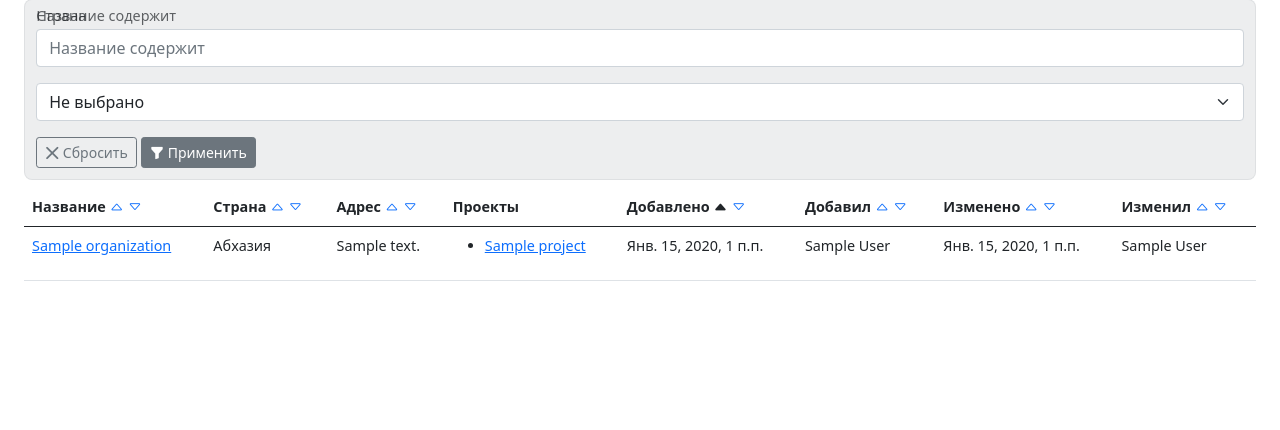
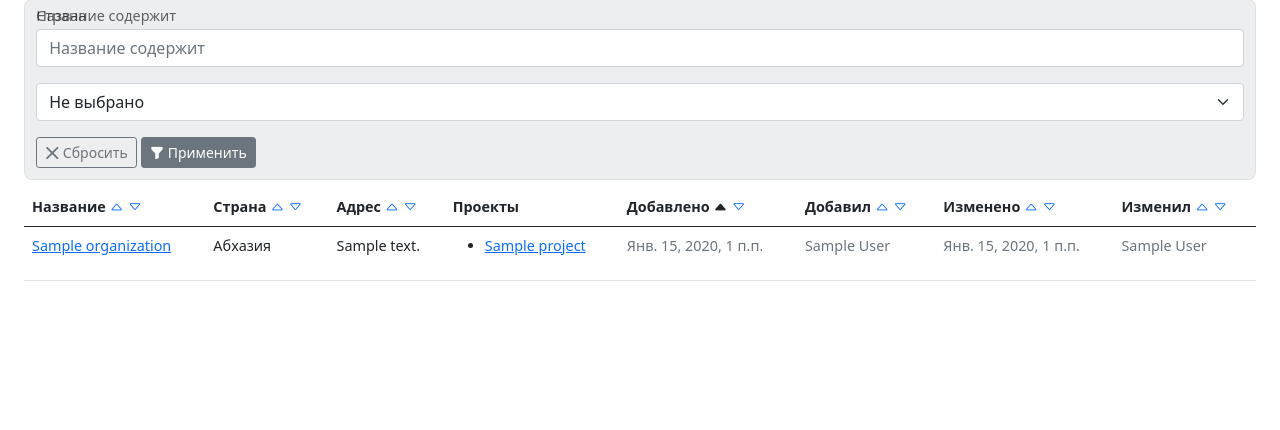
Before and after one commit to kwaket/bphg_orgs, a Django app: page /organizations in a window 1280 px wide. Shown: the part 193-623 px from the top of the page. Run offline with Django 3.2, Linux system fonts and the light colour scheme; a user stored in the database is signed in; data comes from the database, SQL or seed files in the repository; tables that the repository leaves empty hold one stand-in row (values such as "Sample post"); some libraries are stand-ins or nearby versions.

Commit message:
edit table styles

```diff
--- a/organizations/templates/organizations/snippets/organization_table.html
+++ b/organizations/templates/organizations/snippets/organization_table.html
@@ -76,10 +76,10 @@
             {% endfor %}
           </ul>
         </td>
-        <td>{{ org.inserted_at }}</td>
-        <td>{{ org.inserted_by.get_full_name }}</td>
-        <td>{{ org.updated_at }}</td>
-        <td>{{ org.updated_by.get_full_name  }}</td>
+        <td class="text-muted">{{ org.inserted_at }}</td>
+        <td class="text-muted">{% firstof org.inserted_by.get_full_name org.inserted_by.username %}</td>
+        <td class="text-muted">{{ org.updated_at }}</td>
+        <td class="text-muted">{% firstof org.updated_by.get_full_name org.updated_by.username  %}</td>
       </tr>
       {% endfor %}
     </tbody>
```
Also changed, not shown: organizations/templates/organizations/projects_list.html (+4 -4 lines).
